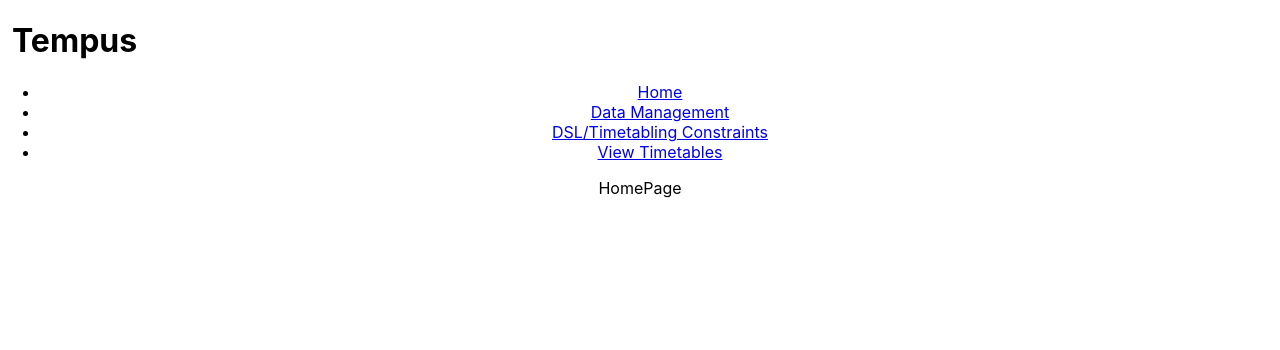
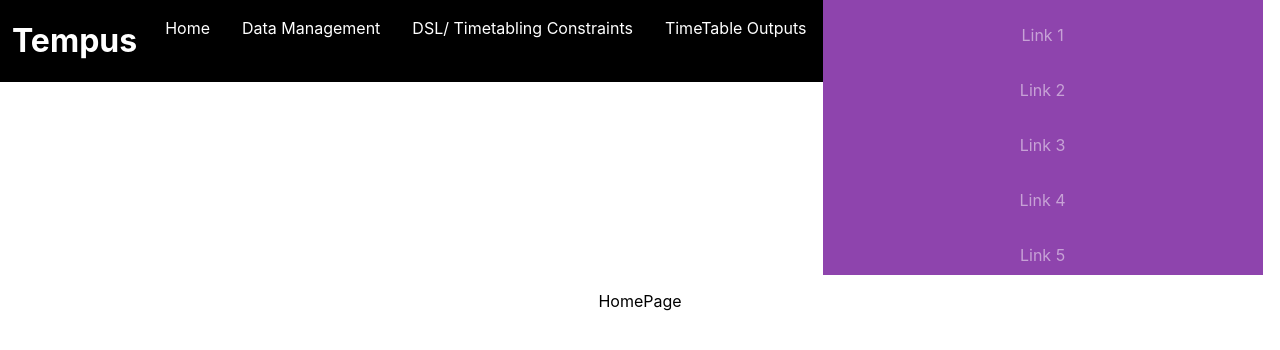
Before and after one commit to ASEGroup1/Tempus, a React (Create React App) app in the folder frontend/: page / in a window 1280 px wide. Shown: the top 350 px of the page. Built offline with nearby package versions, Linux system fonts and the light colour scheme.

Commit message:
Got things working but they're not in the correct place

```diff
--- a/frontend/src/App.css
+++ b/frontend/src/App.css
@@ -31,3 +31,93 @@
         transform: rotate(360deg);
     }
 }
+
+#logo {
+    display: inline-block;
+    margin-left: 12px;
+}
+
+#navbar {
+    display: inline-block;
+    padding-left: 12px;
+}
+
+#button {
+    display: inline-block;
+    padding-left: 12px
+}
+
+html {
+    height: 100%;
+}
+
+body {
+    margin: 0;
+    height: 100%;
+}
+
+#main-container {
+    display: table;
+    width: 100%;
+    height: 100%;
+}
+
+#sidebar {
+    display: table-cell;
+    width: 15%;
+    vertical-align: top;
+    background-color: #8e44ad;
+}
+
+#sidebar a {
+    display: block;
+    padding: 10px;
+    color: rgba(255,255,255, 0.5);
+    margin: 15px 0 0 0;
+    text-decoration: none;
+}
+
+#sidebar a:hover {
+    background-color: rgba(255, 255, 255, 0.1);
+    color: white !important;
+}
+
+#content {
+    display: table-cell;
+    width: 85%;
+    vertical-align: top;
+    height: 2000px;
+    padding: 10px 0 0 10px;
+}
+
+#banner {
+    align: left;
+    background-color: #000000;
+    color: #FFFFFF;
+    float:left;
+
+}
+
+ul#navbar {
+    list-style-type: none;
+    margin: 0;
+    padding: 0;
+    overflow: hidden;
+}
+
+ul#navbar li {
+    float: left;
+}
+
+ul#navbar li a {
+    display: block;
+    color: white;
+    text-align: center;
+    padding: 14px 16px;
+    text-decoration: none;
+}
+
+/* Change the link color to #111 (black) on hover */
+ul#navbar li a:hover {
+    background-color: #111;
+}
--- a/frontend/src/App.js
+++ b/frontend/src/App.js
@@ -9,24 +9,26 @@ import {
 import {DataManagement} from "./views/DataManagement";
 import {DSL} from "./views/DSL";
 import {Output} from "./views/Output";
+import {NavBar} from "./NavBar";
+import {SideBar} from "./SideBar";
+import {Banner} from "./Banner"
 
 class App extends Component {
 	render() {
 		return (
 			<Router>
 				<div className="App">
-					<h1 align="left" style={{marginLeft: '12px'}}>Tempus</h1>
-					<ul className="header">
-						<li><a href="/">Home</a></li>
-						<li><a href="/dataManagement">Data Management</a></li>
-						<li><a href="/dsl">DSL/Timetabling Constraints</a></li>
-						<li><a href="/outputs">View Timetables</a></li>
-					</ul>
-					<div className="content">
-						<Route exact path="/" component={Home}/>
-						<Route path="/dataManagement" component={DataManagement}/>
-						<Route path="/dsl" component={DSL}/>
-						<Route path="/outputs" component={Output}/>
+
+					<Banner></Banner>
+					<div id="outer-container">
+						<SideBar></SideBar>
+						<div className="content">
+							<Route exact path="/" component={Home}/>
+							<Route path="/dataManagement" component={DataManagement}/>
+							<Route path="/dsl" component={DSL}/>
+							<Route path="/outputs" component={Output}/>
+						</div>
+
 					</div>
 				</div>
 			</Router>
--- /dev/null
+++ b/frontend/src/Banner.js
@@ -0,0 +1,11 @@
+import {NavBar} from "./NavBar";
+import React from "react";
+
+export class Banner extends React.Component {
+	render() {
+		return <div id="banner">
+					<h1 id="logo">Tempus</h1>
+					<NavBar/>
+				</div>;
+	}
+}
--- /dev/null
+++ b/frontend/src/NavBar.js
@@ -0,0 +1,14 @@
+import React from "react";
+
+export class NavBar extends React.Component {
+	render() {
+		return <div id="navbar">
+			<ul id="navbar">
+				<li><a href="/">Home</a></li>
+				<li><a href="/dataManagement">Data Management</a></li>
+				<li><a href="/dsl">DSL/ Timetabling Constraints</a></li>
+				<li><a href="/outputs">TimeTable Outputs</a></li>
+			</ul>
+		</div>;
+	}
+}
--- /dev/null
+++ b/frontend/src/SideBar.js
@@ -0,0 +1,13 @@
+import React from "react";
+
+export class SideBar extends React.Component {
+	render() {
+		return <div id="sidebar">
+			<a href="#">Link 1</a>
+			<a href="#">Link 2</a>
+			<a href="#">Link 3</a>
+			<a href="#">Link 4</a>
+			<a href="#">Link 5</a>
+		</div>;
+	}
+}
```
Lines whose indentation alone changed are shown as unchanged.
